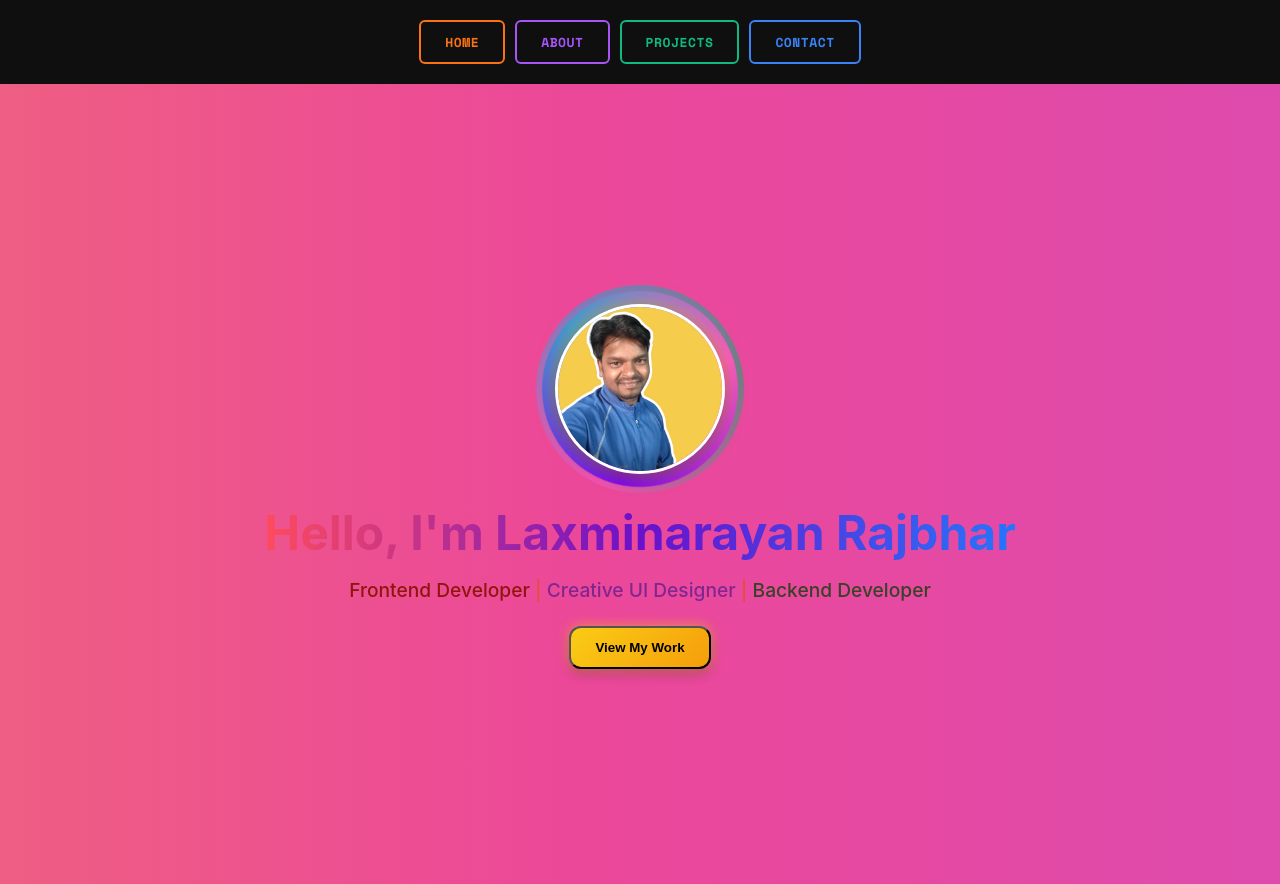
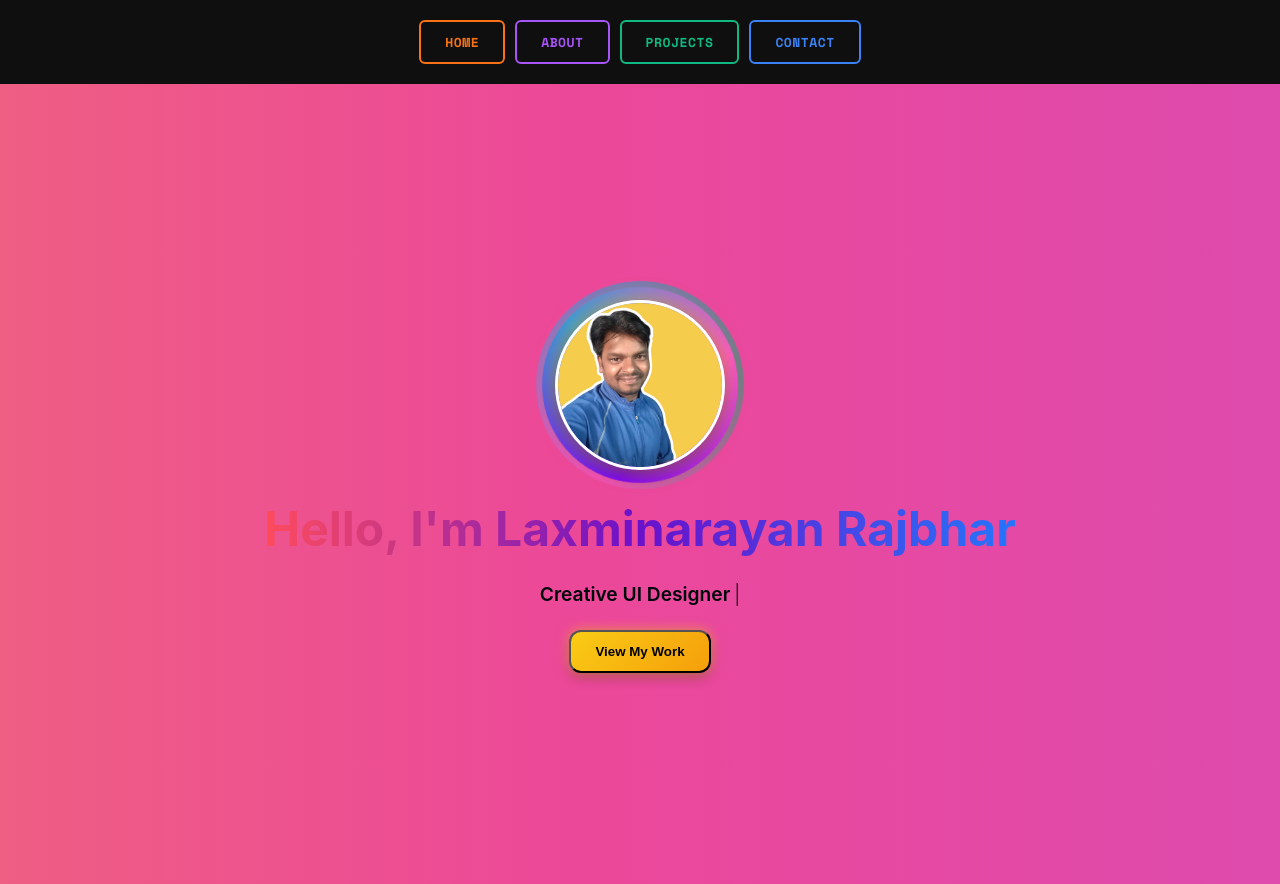
Before and after one commit to LAXMINARAYAN-RAJBHAR/my-portfolio, a React (Create React App) app: page / in a window 1280 px wide. Both pictures are taken after a click on the picture 640 px from the left and 389 px from the top of the page. Built offline with nearby package versions, Linux system fonts and the light colour scheme.

Commit message:
update: New changes

```diff
--- a/src/pages/Home.css
+++ b/src/pages/Home.css
@@ -55,11 +55,35 @@
   box-shadow: 0 10px 24px rgba(0,0,0,0.4), 0 0 30px rgba(245,158,11,0.8);
 }
 
+.home-title {
+  margin-bottom: 20px; /* or however much space you want */
+}
+
 .home-subtitle {
-  font-size: 1.25rem;
-  margin-bottom: 1.5rem;
-  color: #fef9c3;
-  font-weight: 500;
+  display: flex;
+  align-items: center;
+  justify-content: center;
+  gap: 4px;
+  font-size: 1.2rem;
+  min-height: 2rem;
+  margin-bottom: 20px; /* space between subtitle and button */
+}
+
+.role-animated {
+  color: #00050a; /* or your preferred accent color */
+  font-weight: 600;
+}
+
+.cursor {
+  display: inline-block;
+  color: #000307;
+  font-weight: 300;
+  animation: blink 0.7s step-end infinite;
+}
+
+@keyframes blink {
+  0%, 100% { opacity: 1; }
+  50%       { opacity: 0; }
 }
 
 .home-button {
--- a/src/pages/Home.js
+++ b/src/pages/Home.js
@@ -1,10 +1,44 @@
-import React from "react";
+import React, { useState, useEffect } from "react";
 import "./Home.css";
 import myPhoto from "../assets/myPhoto.jpeg";
 import { useNavigate } from "react-router-dom";
 
+const roles = ["Frontend Developer", "Creative UI Designer", "Backend Developer"];
+
 function Home() {
   const navigate = useNavigate();
+  const [displayedText, setDisplayedText] = useState("");
+  const [roleIndex, setRoleIndex] = useState(0);
+  const [charIndex, setCharIndex] = useState(0);
+  const [isDeleting, setIsDeleting] = useState(false);
+
+  useEffect(() => {
+    const currentRole = roles[roleIndex];
+
+    const timeout = setTimeout(() => {
+      if (!isDeleting) {
+        // Typing forward
+        setDisplayedText(currentRole.substring(0, charIndex + 1));
+        setCharIndex((prev) => prev + 1);
+
+        if (charIndex + 1 === currentRole.length) {
+          // Pause at full word, then start deleting
+          setTimeout(() => setIsDeleting(true), 1500);
+        }
+      } else {
+        // Deleting
+        setDisplayedText(currentRole.substring(0, charIndex - 1));
+        setCharIndex((prev) => prev - 1);
+
+        if (charIndex - 1 === 0) {
+          setIsDeleting(false);
+          setRoleIndex((prev) => (prev + 1) % roles.length);
+        }
+      }
+    }, isDeleting ? 60 : 100);
+
+    return () => clearTimeout(timeout);
+  }, [charIndex, isDeleting, roleIndex]);
 
   return (
     <div className="home-container">
@@ -15,11 +49,8 @@ function Home() {
       </div>
       <h1 className="home-title">Hello, I'm Laxminarayan Rajbhar</h1>
       <p className="home-subtitle">
-        <span className="role-1">Frontend Developer</span>
-        {" | "}
-        <span className="role-2">Creative UI Designer</span>
-        {" | "}
-        <span className="role-3">Backend Developer</span>
+        <span className="role-animated">{displayedText}</span>
+        <span className="cursor">|</span>
       </p>
       <button className="home-button" onClick={() => navigate("/projects")}>
         View My Work
```
